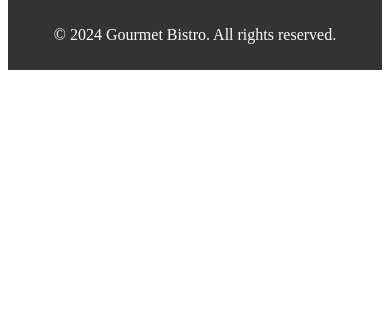
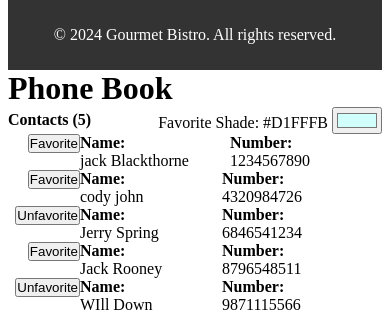
Before and after one commit to RichBurman/Angular_Intro-Course, an Angular app: page / in a window 390 px wide. Shown: the part 1094-1413 px from the top of the page. Before the commit the page ends 1172 px from the top, so only its background shows below. Built offline with nearby package versions, Linux system fonts and the light colour scheme.

Commit message:
Add Phone Book, phone book contact and contact fav button components for future work on event binding

```diff
--- a/src/app/app.html
+++ b/src/app/app.html
@@ -2,3 +2,5 @@
 <footer>
   <p>© 2024 Gourmet Bistro. All rights reserved.</p>
 </footer>
+
+<app-phone-book/>
--- a/src/app/app.ts
+++ b/src/app/app.ts
@@ -1,10 +1,11 @@
 import { Component, signal } from '@angular/core';
 import { RouterOutlet } from '@angular/router';
 import { RestaurantMenuComponent } from "./restaurant-menu/restaurant-menu";
+import { PhoneBook } from './phone-book/phone-book';
 
 @Component({
   selector: 'app-root',
-  imports: [RouterOutlet, RestaurantMenuComponent],
+  imports: [RouterOutlet, RestaurantMenuComponent, PhoneBook],
   templateUrl: './app.html',
   styleUrl: './app.css'
 })
--- /dev/null
+++ b/src/app/contact-fav-button/contact-fav-button.css
@@ -0,0 +1,4 @@
+button {
+  padding: calc(var(--spacing-xs) / 2) calc(var(--spacing-xs) /2);
+  cursor: pointer;
+}
--- /dev/null
+++ b/src/app/contact-fav-button/contact-fav-button.html
@@ -0,0 +1,7 @@
+<button (click)="toggle()">
+  @if(favorite) {
+    Unfavorite
+  } @else {
+    Favorite
+  }
+</button>
--- /dev/null
+++ b/src/app/contact-fav-button/contact-fav-button.ts
@@ -0,0 +1,19 @@
+import { Component, Input } from '@angular/core';
+
+@Component({
+  selector: 'app-contact-fav-button',
+  imports: [],
+  templateUrl: './contact-fav-button.html',
+  styleUrl: './contact-fav-button.css',
+})
+export class ContactFavButton {
+
+  @Input() favorite: boolean = false
+  // two-way bind `favorite`
+
+  // Host element bind `click` event
+
+  toggle() {
+    this.favorite = !this.favorite
+  }
+}
--- /dev/null
+++ b/src/app/phone-book-contact/phone-book-contact.css
@@ -0,0 +1,26 @@
+.contact {
+  display: grid;
+  grid-template-columns: 4.5rem repeat(2, minmax(auto,10rem));
+  gap: var(--spacing-md);
+  justify-content: center;
+  align-items: start;
+  padding: var(--spacing-sm) var(--spacing-xs);
+  border-radius: var(--border-radius);
+  background-color: #FFFFFF;
+}
+
+.contact:hover {
+  filter: brightness(95%);
+}
+
+.contact__favorite {
+  justify-self: end;
+  margin-top: calc(var(--spacing-xs) / 2);
+}
+
+.contact__info > :first-child {
+  font-weight: 600;
+}
+p {
+  margin: 0;
+}
--- /dev/null
+++ b/src/app/phone-book-contact/phone-book-contact.html
@@ -0,0 +1,11 @@
+<div class="contact"> <!-- "apply favorite" styling-->
+  <app-contact-fav-button class="contact__favorite" [favorite]="contact.favorite" />
+  <div class="contact__info">
+    <p>Name:</p>
+    <p>{{ contact.name  }}</p>
+  </div>
+  <div class="contact__info">
+    <p>Number:</p>
+    <p> {{ contact.phoneNumber}}</p>
+  </div>
+</div>
--- /dev/null
+++ b/src/app/phone-book-contact/phone-book-contact.ts
@@ -0,0 +1,15 @@
+import { Component, Input } from '@angular/core';
+import { Contact } from '../phone-book/phone-book';
+import { ContactFavButton } from '../contact-fav-button/contact-fav-button';
+
+
+@Component({
+  selector: 'app-phone-book-contact',
+  imports: [ContactFavButton],
+  templateUrl: './phone-book-contact.html',
+  styleUrl: './phone-book-contact.css',
+})
+export class PhoneBookContact {
+  @Input() favoriteShade: string = ''
+  @Input() contact!: Contact
+}
--- /dev/null
+++ b/src/app/phone-book/phone-book.css
@@ -0,0 +1,51 @@
+h1, h3 {
+  margin: 0 ;
+}
+
+h2{
+  margin: var(--spacing-sm) 0;
+  font-size: 1.3rem;
+}
+
+h3 {
+  font-size: 1rem;
+}
+
+.phone-book {
+  padding: var(--spacing-xl) calc(3 * var(--spacing-xl));
+  max-height: 100vh;
+  display: flex;
+  flex-direction: column;
+  max-width: 88em;
+}
+
+.contacts {
+  display: flex;
+  flex-direction: column;
+  flex: 1;
+  overflow: hidden;
+}
+
+.contacts__container {
+  flex: 1;
+  overflow: auto;
+  display: flex;
+  flex-direction: column;
+  gap: var(--spacing-xs);
+  padding-top: var(--spacing-sm);
+  padding-bottom: var(--spacing-sm);
+  align-items: center;
+}
+
+.contacts__title {
+  display: flex;
+  justify-content: space-between;
+  align-items: center;
+  margin-bottom: var(--spacing-xs);
+}
+
+@media (min-width: 75em) {
+  .phone-book {
+    margin: auto;
+  }
+}
--- /dev/null
+++ b/src/app/phone-book/phone-book.html
@@ -0,0 +1,25 @@
+<main class="phone-book">
+  <header>
+    <h1>Phone Book</h1>
+  </header>
+
+  <section class="contacts">
+    <div class="contacts__title">
+      <h3>Contacts ({{ contacts.length}})</h3>
+      <span>
+        <label for="color">Favorite Shade: {{ favoriteShade }} </label>
+        <!-- Add event binding with to input tag -->
+        <input type="color" name="color" id="color" [value]="favoriteShade"/>
+      </span>
+    </div>
+
+    <div class="contacts__container">
+      @for (contact of contacts; track contact.id) {
+        <app-phone-book-contact [favoriteShade]="favoriteShade" [contact]="contact"/>
+      }
+      @if (contacts.length === 0) {
+        <p>No contacts yet!</p>
+      }
+    </div>
+  </section>
+</main>
--- /dev/null
+++ b/src/app/phone-book/phone-book.ts
@@ -0,0 +1,57 @@
+import { Component } from '@angular/core';
+import { PhoneBookContact } from '../phone-book-contact/phone-book-contact';
+
+export interface Contact {
+  id: string,
+  name: string,
+  phoneNumber: string
+  favorite: boolean
+}
+
+@Component({
+  selector: 'app-phone-book',
+  imports: [PhoneBookContact],
+  templateUrl: './phone-book.html',
+  styleUrl: './phone-book.css',
+})
+export class PhoneBook {
+  contacts: Contact[] = [
+    {
+      id: "1",
+      name: "jack Blackthorne",
+      phoneNumber: "1234567890",
+      favorite: false
+
+    },
+    {
+      id: "2",
+      name: "cody john",
+      phoneNumber: "4320984726",
+      favorite: false
+    },
+    {
+      id: "3",
+      name: "Jerry Spring",
+      phoneNumber: "6846541234",
+      favorite: true
+    },
+    {
+      id: "4",
+      name: "Jack Rooney",
+      phoneNumber: "8796548511",
+      favorite: false
+    },
+    {
+      id: "5",
+      name: "WIll Down",
+      phoneNumber: "9871115566",
+      favorite: true
+    }
+  ]
+  date = new Date()
+  favoriteShade = "#D1FFFB"
+
+  onFavoriteShadeChange() {
+    // handle `favoriteShade` change
+  }
+}
```
